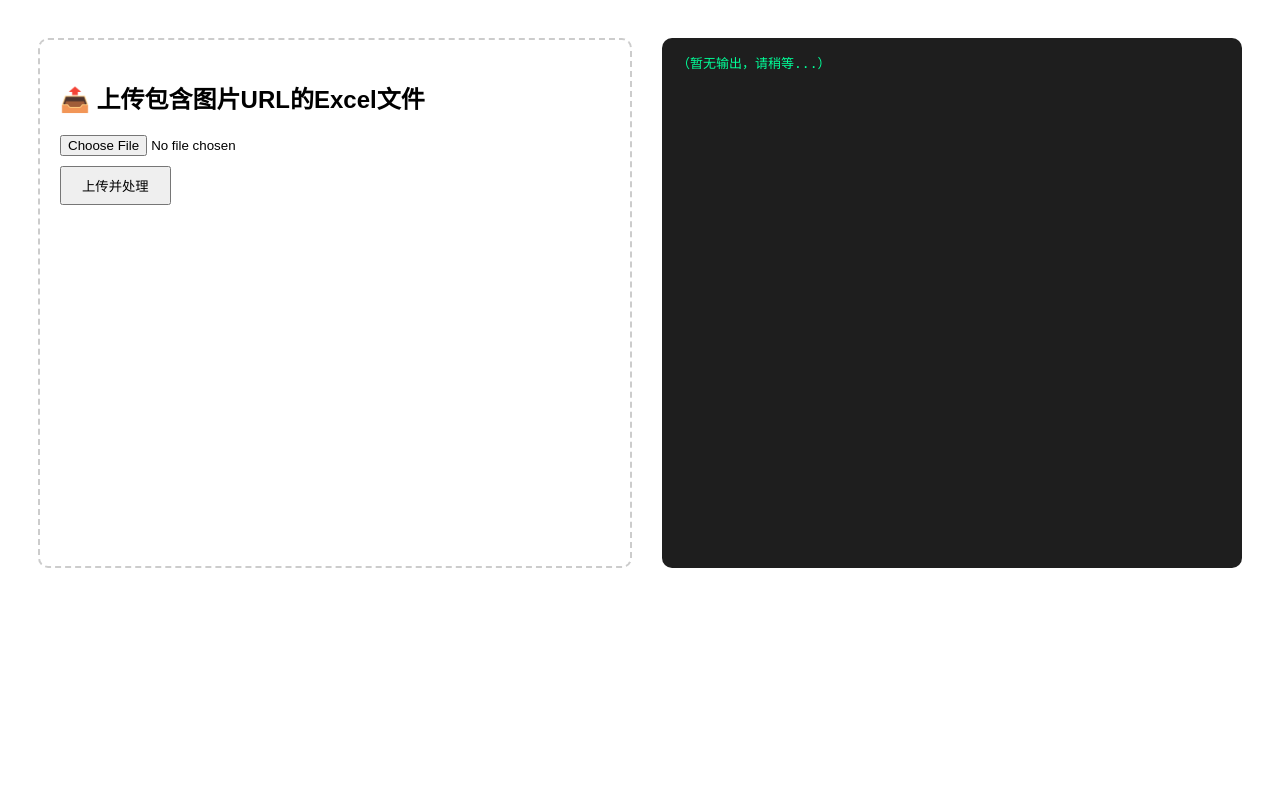
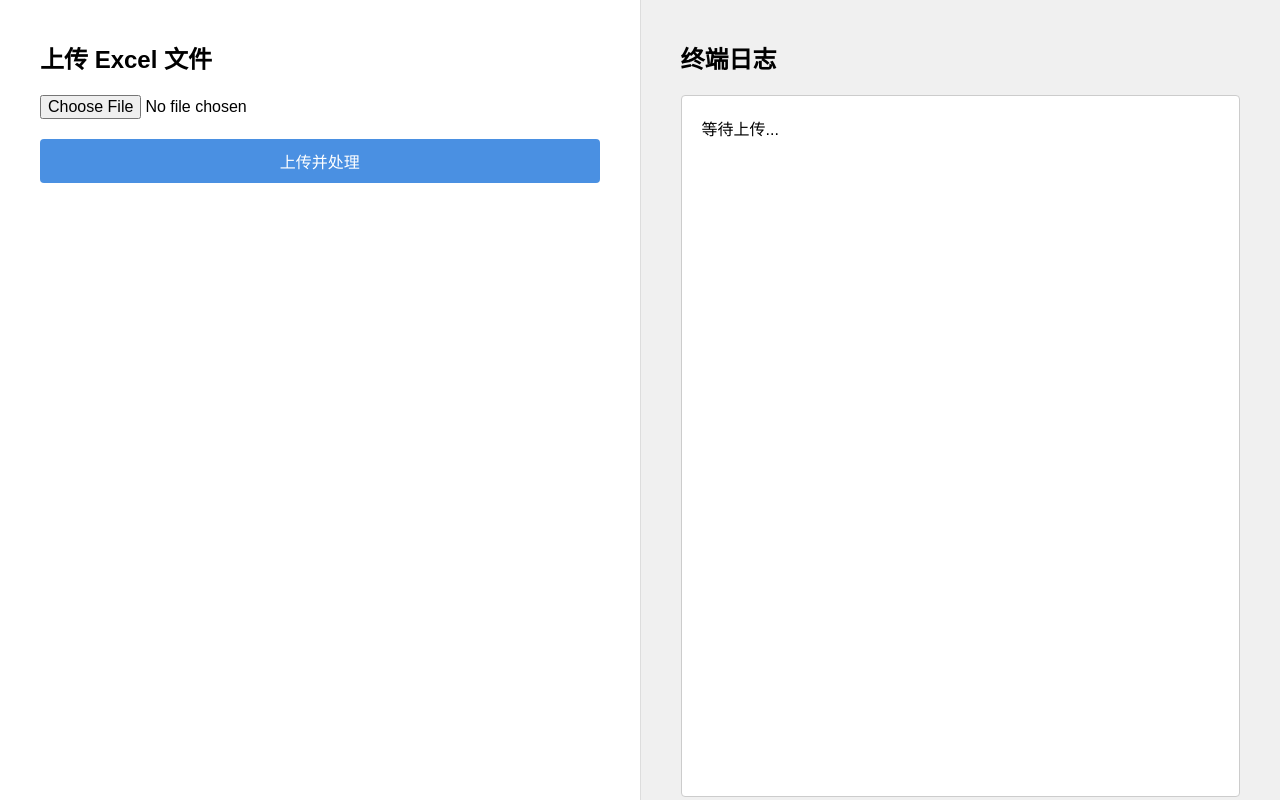
Before and after one commit to meizhong2025/url-image-excel-processor, a Flask app: page / in a window 1280 px wide. Run offline with Flask 3, Linux system fonts and the light colour scheme; data that the repository does not hold is empty.

Commit message:
Add files via upload

```diff
--- a/url_image_excel_processor_render/app.py
+++ b/url_image_excel_processor_render/app.py
@@ -1,93 +1,66 @@
-from flask import Flask, request, send_file, render_template, jsonify
+import os
+import traceback
 import pandas as pd
 import requests
+from flask import Flask, request, render_template, send_file, jsonify
+from PIL import Image
 from io import BytesIO
-from openpyxl import Workbook
-from openpyxl.drawing.image import Image as XLImage
-from PIL import Image
+from openpyxl import load_workbook
+from openpyxl.drawing.image import Image as ExcelImage
 
-app = Flask(__name__)
+app = Flask(__name__, template_folder='templates')
 logs = []
 
 def log(msg):
+    logs.append(msg)
     print(msg)
-    logs.append(msg)
-    if len(logs) > 1000:
-        logs.pop(0)
 
 @app.route('/')
 def index():
     return render_template('index.html')
 
-@app.route('/logs')
-def get_logs():
-    return jsonify(logs)
-
 @app.route('/process', methods=['POST'])
 def process_excel():
     try:
-        logs.clear()
         file = request.files['file']
-        df = pd.read_excel(file, header=None)
-        total_rows, total_cols = df.shape
-        log(f"[开始] 共 {total_rows} 行 x {total_cols} 列")
+        log(f"[上传文件] {file.filename}")
 
-        image_map = {}
-        failed_map = []
+        df = pd.read_excel(file)
+        output_path = 'output.xlsx'
+        df.to_excel(output_path, index=False)
 
-        for row in range(total_rows):
-            for col in range(1, total_cols):
-                cell_value = df.iat[row, col]
-                if isinstance(cell_value, str) and cell_value.startswith("http"):
-                    url = cell_value.strip()
+        wb = load_workbook(output_path)
+        ws = wb.active
+
+        for col in range(2, df.shape[1] + 1):
+            for row in range(2, df.shape[0] + 2):
+                cell = ws.cell(row=row, column=col)
+                url = cell.value
+                if isinstance(url, str) and url.startswith("http"):
                     try:
-                        headers = {'User-Agent': 'Mozilla/5.0', 'Referer': url}
-                        response = requests.get(url, headers=headers, timeout=10)
-                        img_data = BytesIO(response.content)
-                        with Image.open(img_data) as img:
-                            img_io = BytesIO()
-                            img.save(img_io, format='PNG')
-                            img_io.seek(0)
-                            image_map[(row + 1, col + 1)] = img_io
-                            log(f"✅ 下载成功: ({row+1},{col+1})")
+                        img_bytes = requests.get(url, timeout=10).content
+                        image = Image.open(BytesIO(img_bytes))
+                        image = image.resize((245, 342))
+                        img_io = BytesIO()
+                        image.save(img_io, format='PNG')
+                        img_io.seek(0)
+
+                        excel_img = ExcelImage(img_io)
+                        cell_coordinate = cell.coordinate
+                        excel_img.anchor = cell_coordinate
+                        ws.add_image(excel_img)
+                        log(f"[图片成功] {url} -> {cell_coordinate}")
                     except Exception as e:
-                        failed_map.append((row + 1, col + 1))
-                        log(f"❌ 下载失败: ({row+1},{col+1}) -> {e}")
+                        log(f"[图片失败] {url}，错误: {e}")
 
-        wb = Workbook()
-        ws = wb.active
-        ws.title = '图片结果'
+        wb.save(output_path)
+        return send_file(output_path, as_attachment=True)
 
-        for row in range(total_rows):
-            name = str(df.iat[row, 0]).strip()
-            ws.cell(row=row + 1, column=1, value=name)
-
-        for (r, c), img_io in image_map.items():
-            try:
-                xl_img = XLImage(img_io)
-                xl_img.width = 245
-                xl_img.height = 342
-                col_letter = chr(64 + c) if c <= 26 else f"{chr(64 + (c - 1) // 26)}{chr(64 + (c - 1) % 26 + 1)}"
-                xl_img.anchor = f"{col_letter}{r}"
-                ws.row_dimensions[r].height = 342 / 0.75  # ≈ 456
-                ws.column_dimensions[col_letter].width = 245 / 7  # ≈ 35
-                ws.add_image(xl_img)
-            except Exception as e:
-                log(f"⚠️ 插图失败: ({r},{c}) -> {e}")
-                ws.cell(row=r, column=c, value="插图失败")
-
-        for (r, c) in failed_map:
-            ws.cell(row=r, column=c, value="加载失败")
-
-        output = BytesIO()
-        wb.save(output)
-        output.seek(0)
-        log("✅ 全部完成！")
-        return send_file(output, as_attachment=True, download_name='图片预览结果.xlsx',
-                         mimetype='application/vnd.openxmlformats-officedocument.spreadsheetml.sheet')
     except Exception as err:
-        log("[服务处理失败] " + str(err))
+        log(f"[服务处理失败] {str(err)}")
+        log(traceback.format_exc())
         return "服务异常：" + str(err), 500
 
-if __name__ == '__main__':
-    app.run(debug=True)
+@app.route('/logs', methods=['GET'])
+def get_logs():
+    return jsonify(logs)
--- a/url_image_excel_processor_render/templates/index.html
+++ b/url_image_excel_processor_render/templates/index.html
@@ -2,92 +2,104 @@
 <html lang="zh">
 <head>
   <meta charset="UTF-8">
-  <title>Excel 图片处理</title>
+  <title>Excel 图片工具</title>
   <style>
     body {
-      font-family: Arial, sans-serif;
+      font-family: sans-serif;
+      margin: 0;
+      padding: 0;
+      background: #f7f7f7;
+    }
+    .main {
       display: flex;
-      gap: 30px;
-      padding: 30px;
+      height: 100vh;
     }
-    .upload-area, .log-area {
+    .left, .right {
       flex: 1;
+      padding: 40px;
+      box-sizing: border-box;
     }
-    .upload-area {
-      padding: 20px;
-      border: 2px dashed #ccc;
-      border-radius: 10px;
+    .left {
+      background: #ffffff;
+      border-right: 1px solid #ddd;
     }
-    .log-area {
-      background: #1e1e1e;
-      color: #00ff99;
-      padding: 15px;
-      height: 500px;
-      overflow-y: auto;
-      border-radius: 10px;
-      font-family: monospace;
-      white-space: pre-line;
+    .right {
+      background: #f0f0f0;
+    }
+    h2 {
+      margin-top: 0;
+    }
+    form {
+      display: flex;
+      flex-direction: column;
+      gap: 20px;
+    }
+    input[type="file"] {
+      font-size: 16px;
     }
     button {
-      margin-top: 10px;
-      padding: 8px 20px;
+      padding: 10px 16px;
+      font-size: 16px;
+      background: #4a90e2;
+      color: white;
+      border: none;
+      cursor: pointer;
+      border-radius: 4px;
+    }
+    button:hover {
+      background: #3c7cc9;
+    }
+    #logs {
+      white-space: pre-wrap;
+      background: #fff;
+      padding: 20px;
+      border-radius: 4px;
+      border: 1px solid #ccc;
+      height: calc(100% - 60px);
+      overflow-y: auto;
     }
   </style>
 </head>
 <body>
-  <div class="upload-area">
-    <h2>📤 上传包含图片URL的Excel文件</h2>
-    <form id="upload-form" enctype="multipart/form-data">
-      <input type="file" name="file" accept=".xlsx" required /><br/>
+  <div class="main">
+    <div class="left">
+      <h2>上传 Excel 文件</h2>
+      <form id="uploadForm" enctype="multipart/form-data">
+        <input type="file" name="file" required />
         <button type="submit">上传并处理</button>
       </form>
-    <div id="result" style="margin-top: 10px; font-weight: bold;"></div>
     </div>
-
-  <div class="log-area" id="log-box">
-    等待上传...
+    <div class="right">
+      <h2>终端日志</h2>
+      <div id="logs">等待上传...</div>
     </div>
-
+  </div>
 <script>
-    const logBox = document.getElementById('log-box');
-    async function fetchLogs() {
-      try {
-        const res = await fetch('/logs');
-        const logs = await res.json();
-        logBox.textContent = logs.join('\n') || "（暂无输出，请稍等...）";
-      } catch (err) {
-        logBox.textContent = "⚠️ 获取日志失败：" + err.message;
-      }
-    }
-    setInterval(fetchLogs, 1000);
-
-    document.getElementById('upload-form').addEventListener('submit', async function (e) {
+const form = document.getElementById('uploadForm');
+const logs = document.getElementById('logs');
+form.addEventListener('submit', async (e) => {
   e.preventDefault();
-      const resultDiv = document.getElementById('result');
-      resultDiv.textContent = "处理中...";
-
-      const formData = new FormData(this);
-      try {
-        const res = await fetch('/process', {
-          method: 'POST',
-          body: formData
-        });
-
-        if (!res.ok) throw new Error("状态码：" + res.status);
-
+  logs.innerText = '处理中...';
+  const formData = new FormData(form);
+  const res = await fetch('/process', { method: 'POST', body: formData });
+  if (res.ok) {
     const blob = await res.blob();
-        const url = window.URL.createObjectURL(blob);
     const a = document.createElement('a');
-        a.href = url;
-        a.download = '图片预览结果.xlsx';
-        document.body.appendChild(a);
+    a.href = URL.createObjectURL(blob);
+    a.download = 'output.xlsx';
     a.click();
-        a.remove();
-        resultDiv.textContent = "✅ 下载完成！";
-      } catch (err) {
-        resultDiv.textContent = "❌ 错误：" + err.message;
+    logs.innerText = '✅ 下载完成';
+  } else {
+    logs.innerText = '❌ 服务出错';
   }
 });
+setInterval(async () => {
+  const res = await fetch('/logs');
+  if (res.ok) {
+    const text = await res.json();
+    logs.innerText = text.join('\n');
+  }
+}, 2000);
 </script>
 </body>
 </html>
```
Also changed, not shown: url_image_excel_processor_render/render.yaml (+5 -4 lines), url_image_excel_processor_render/static/style.css (added, +35 -0 lines), url_image_excel_processor_render/requirements.txt (line endings or trailing spaces). Lines whose indentation alone changed are shown as unchanged.
